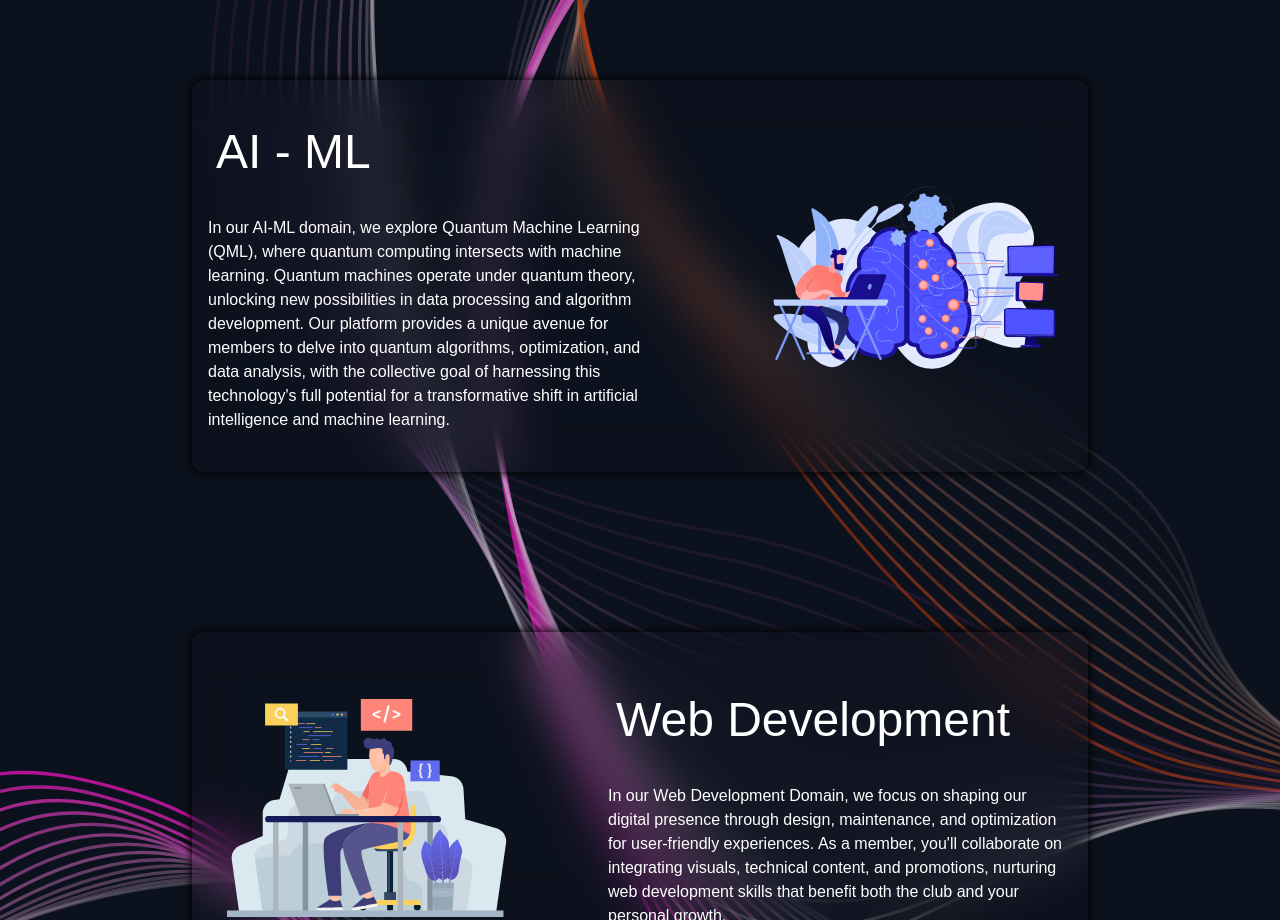
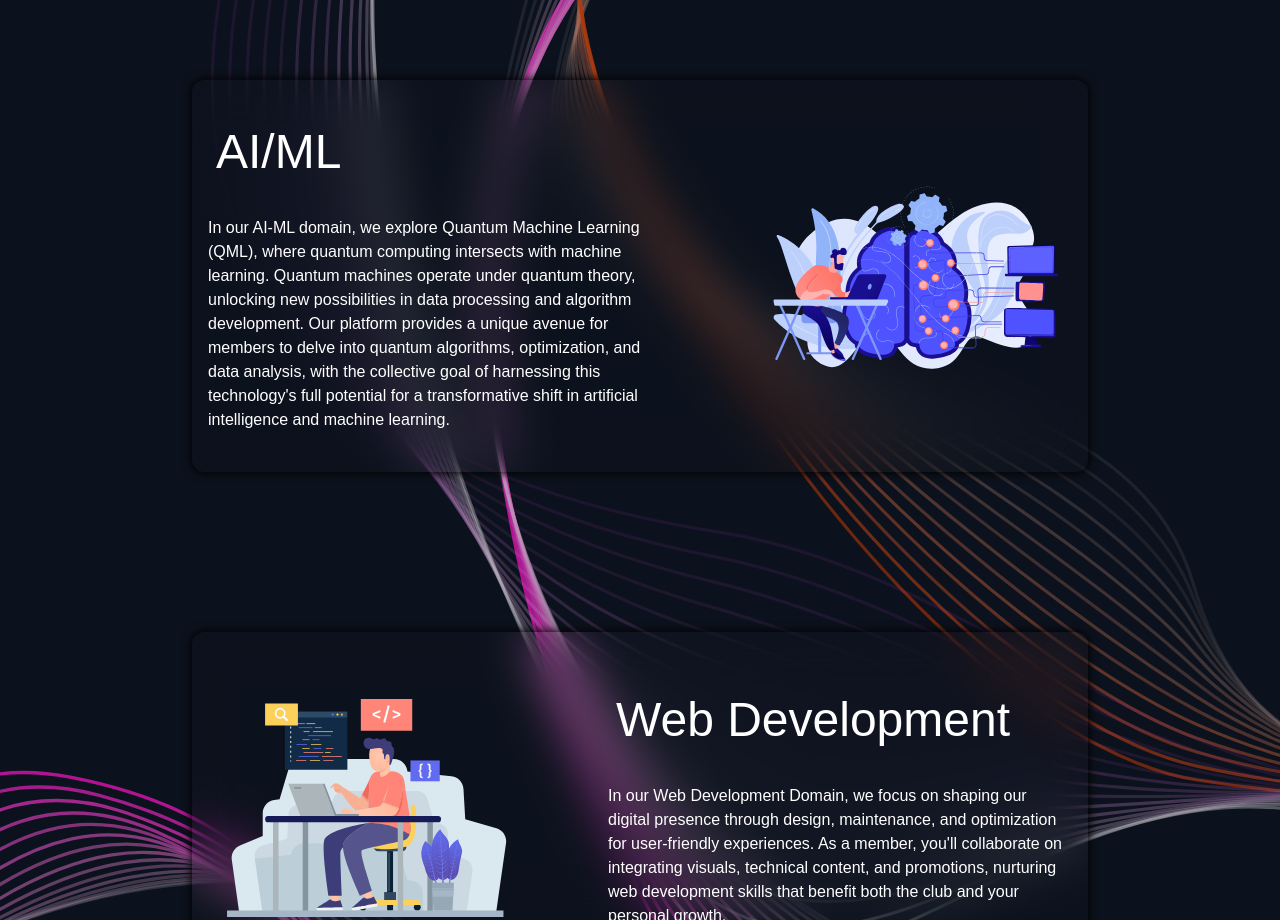
Before and after one commit to quantumsrm-web/recruitment-23, a React (Create React App) app: page / in a window 1280 px wide. Shown: the part 2240-3160 px from the top of the page. Built offline with nearby package versions, Linux system fonts and the light colour scheme.

Commit message:
Change AI-ML to AI/ML

```diff
--- a/src/components/Domain1.jsx
+++ b/src/components/Domain1.jsx
@@ -32,7 +32,7 @@ function Domain1() {
         <div className=" text-center md:text-start flex flex-col sm:flex-col md:flex-row-reverse w-[90vw] sm:w-[80vw] md:w-[70vw] gap-20 my-20 items-center mb-20 shadow-[0_0_10px_1px_rgba(0,0,0)] backdrop-blur-xl rounded-xl p-4 md:py-10">
           <img src={AIML} alt="quantum" className="sm:w-40 md:w-80" />
           <div>
-            <div className="text-3xl p-2 pb-10 md:text-5xl">AI - ML</div>
+            <div className="text-3xl p-2 pb-10 md:text-5xl">AI/ML</div>
             <p>
               In our AI-ML domain, we explore Quantum Machine Learning (QML),
               where quantum computing intersects with machine learning. Quantum
```
